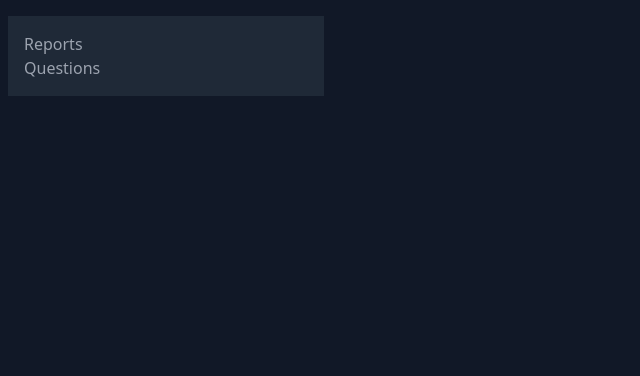
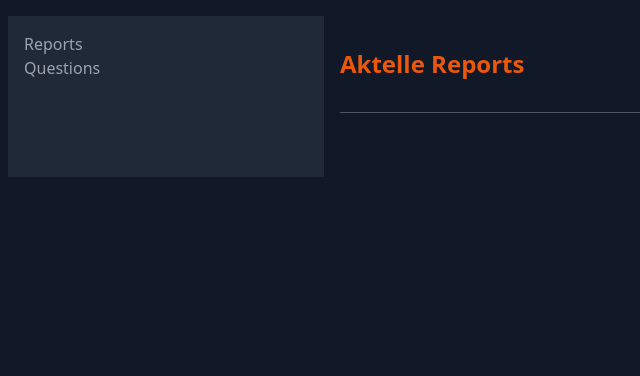
Before and after one commit to FischLord/PACEr, a Flask app: template TurnierManager/templates/admin/reports/viewReports.html in a window 1280 px wide. Shown: the part 140-516 px from the top of the page, without its empty margins (0-640 px from the left). Run offline with Flask 2, Linux system fonts and the light colour scheme; the template is opened without the code that fills it, so the values that code supplies are empty; style sheets or scripts are compiled from the project's sources.

Commit message:
grundkonstriukt der seite erstellt

```diff
--- a/TurnierManager/routes/admin.py
+++ b/TurnierManager/routes/admin.py
@@ -89,6 +89,6 @@ def editQuestion():
 
 @bp_admin.route('/addQuestion', methods=['GET', 'POST'])
 def addQuestion():
-    return
+    return render_template('admin/questions/addQuestion.html')
 
 #################### Question Section End ####################
--- a/TurnierManager/templates/admin/reports/viewReports.html
+++ b/TurnierManager/templates/admin/reports/viewReports.html
@@ -1,7 +1,13 @@
 {% extends "admin/adminTools.html" %}
 
 {% block adminContent %}
-<div class="ml-4">
+<div class="px-4 py-8">
+    <!-- Überschrift in der Desktop-Ansicht -->
+    <div class="flex justify-between items-center mb-4 md:mb-8 text-center md:text-left">
+        <h1 class="text-orange-600 text-2xl font-bold">Aktelle Reports</h1>
+    </div>
+    <!-- Trennstrich nur für die Desktop-Ansicht -->
+    <hr class="border-gray-600 mb-8 hidden md:block">
     {% for date, reports_group in reports|groupby('date') %}
         <div class="my-4">
             <h2 class="text-2xl font-bold text-orange-600 mt-4 text-center">{{ date }}</h2>
```
Also changed, not shown: TurnierManager/templates/admin/questions/addQuestion.html (+11 -0 lines), TurnierManager/templates/admin/questions/viewQuestions.html (+5 -2 lines).
